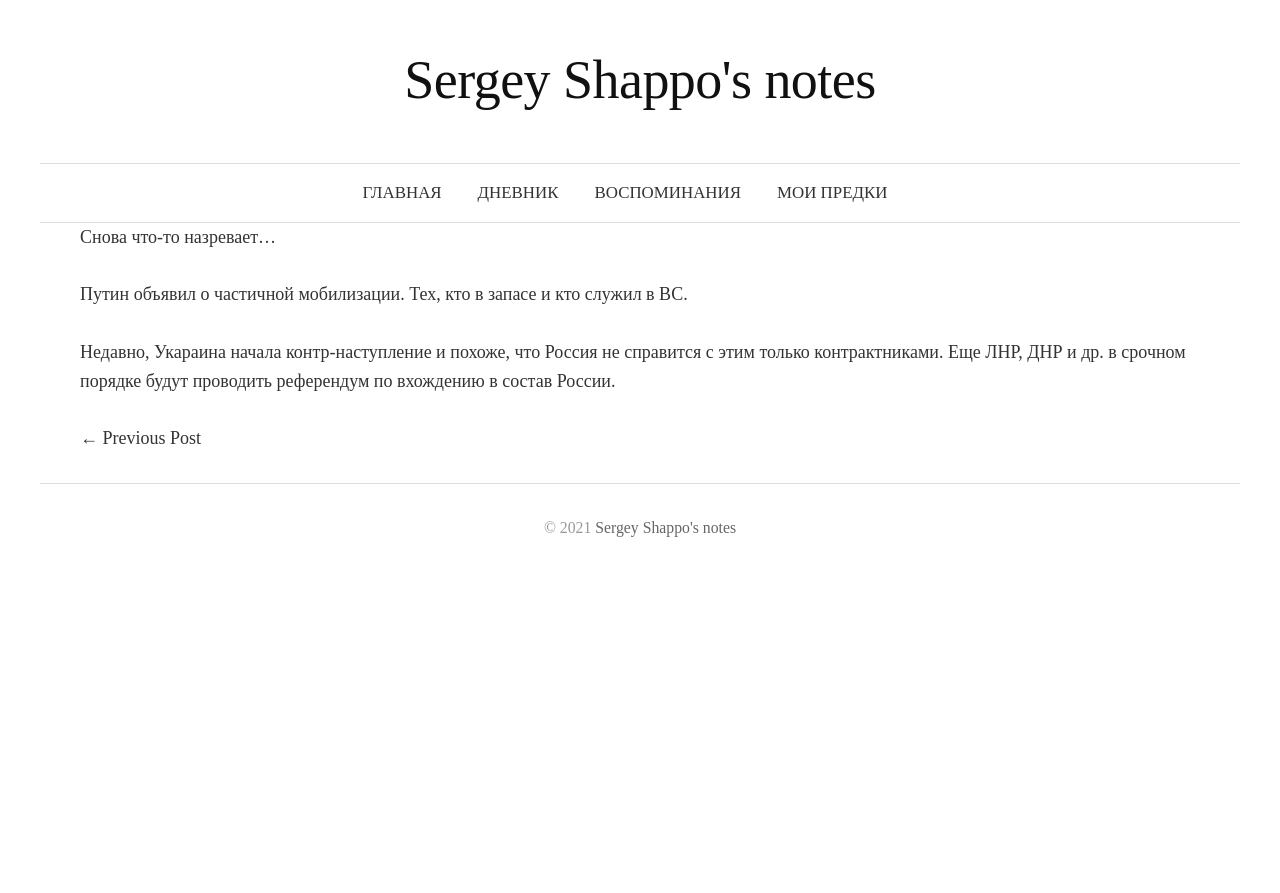
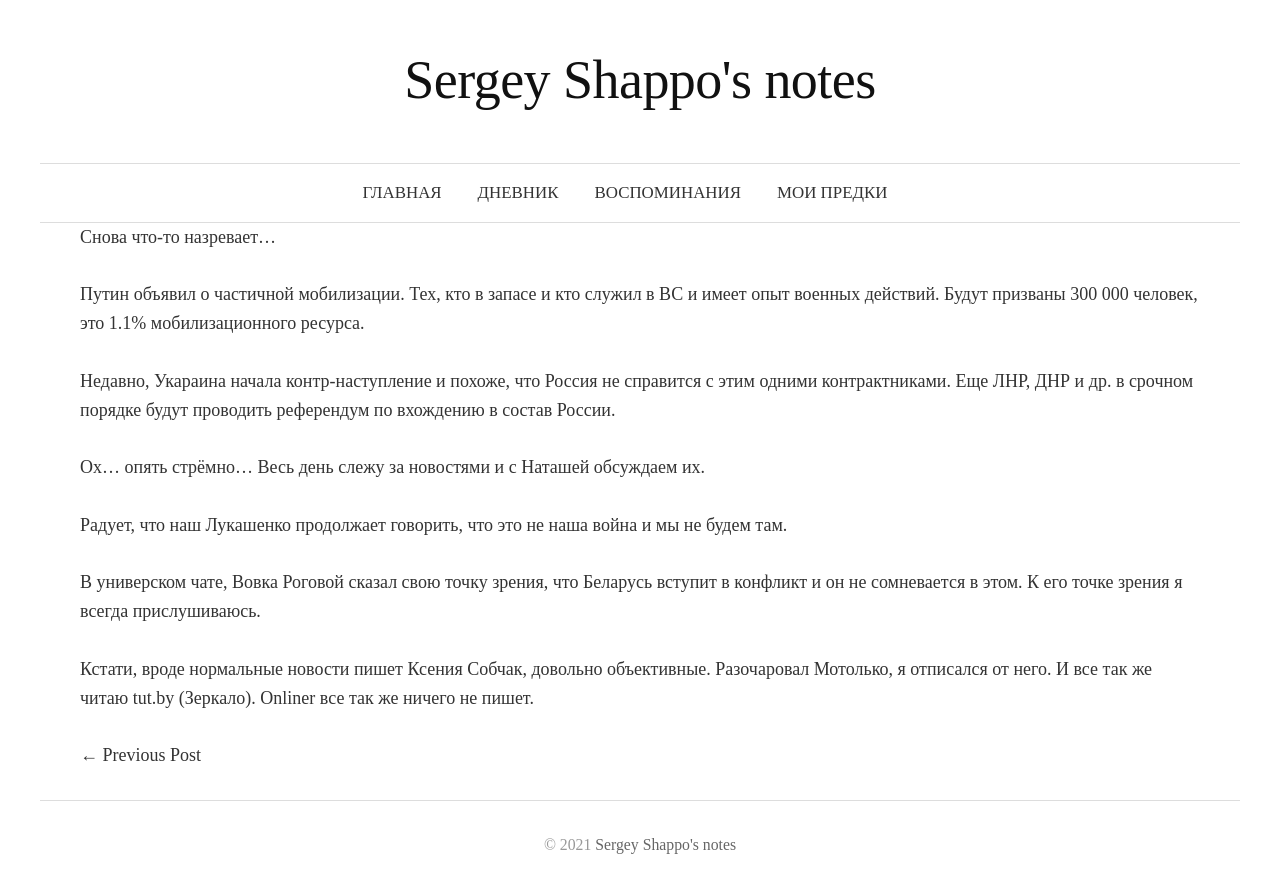
Before and after one commit to srgshpp/srgshpp.github.io, a Jekyll site: the page built from _posts/2022-09-21-war.md, in a window 1280 px wide. Shown: the top 893 px of the page. Built offline with Jekyll 4.4.1, drawn with Linux system fonts in a browser that asks for light colours; our own code applies the rules of GitHub Pages for plain Markdown files.

Commit message:
Update 2022-09-21-war.md

```diff
--- a/_posts/2022-09-21-war.md
+++ b/_posts/2022-09-21-war.md
@@ -4,7 +4,20 @@ published: true
 
 Снова что-то назревает...
 
-Путин объявил о частичной мобилизации. Тех, кто в запасе и кто служил в ВС.
+Путин объявил о частичной мобилизации.
+Тех, кто в запасе и кто служил в ВС и имеет опыт военных действий.
+Будут призваны 300 000 человек, это 1.1% мобилизационного ресурса.
 
-Недавно, Укараина начала контр-наступление и похоже, что Россия не справится с этим только контрактниками.
+Недавно, Укараина начала контр-наступление и похоже, что Россия не справится с этим одними контрактниками.
 Еще ЛНР, ДНР и др. в срочном порядке будут проводить референдум по вхождению в состав России.
+
+Ох... опять стрёмно... Весь день слежу за новостями и с Наташей обсуждаем их.
+
+Радует, что наш Лукашенко продолжает говорить, что это не наша война и мы не будем там.
+
+В универском чате, Вовка Роговой сказал свою точку зрения, что Беларусь вступит в конфликт и он не сомневается в этом.
+К его точке зрения я всегда прислушиваюсь.
+
+Кстати, вроде нормальные новости пишет Ксения Собчак, довольно объективные.
+Разочаровал Мотолько, я отписался от него. И все так же читаю tut.by (Зеркало).
+Onliner все так же ничего не пишет.
```
